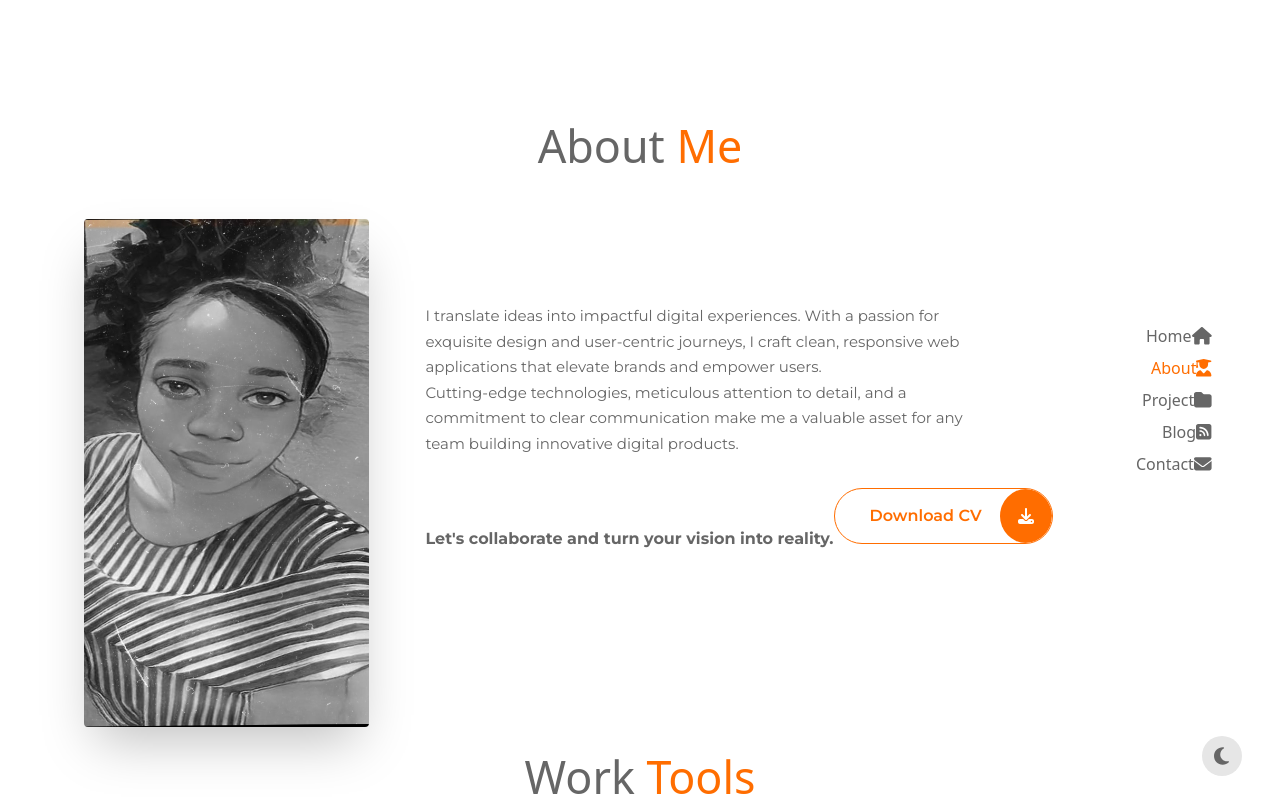
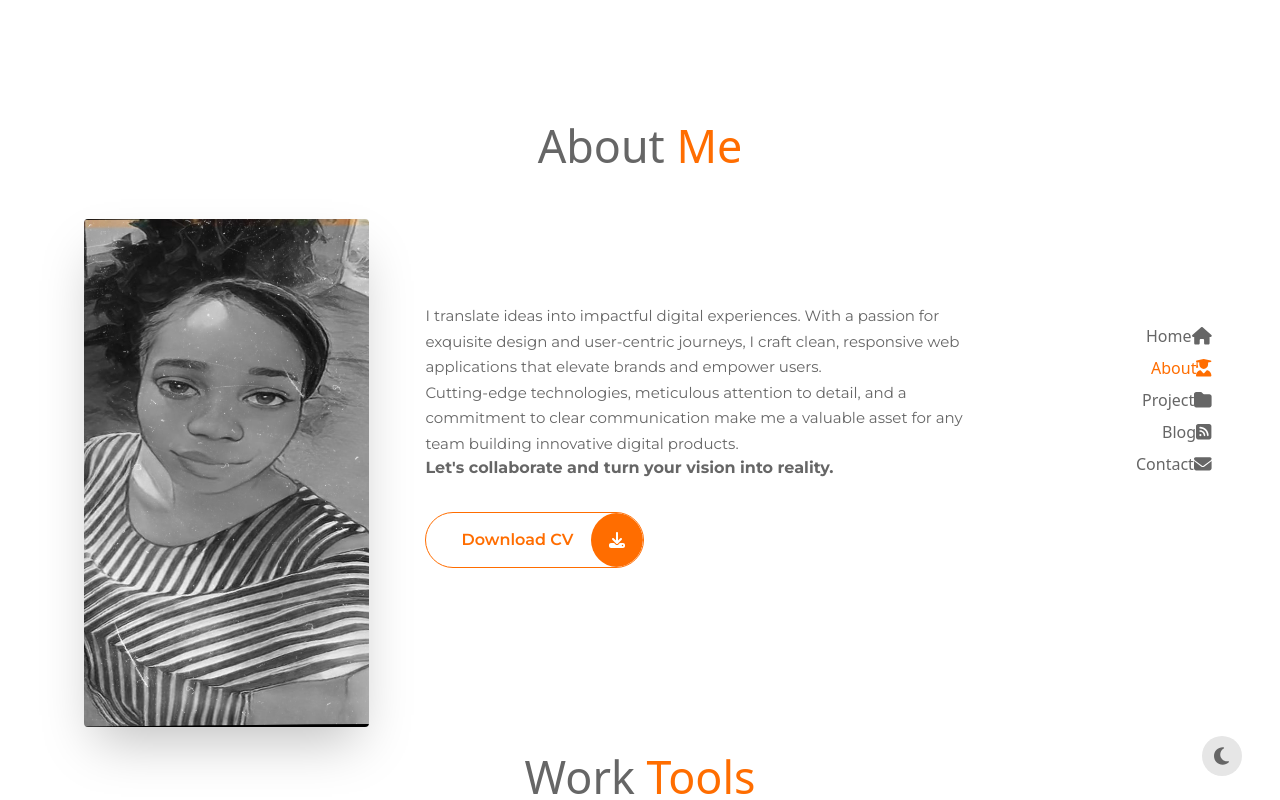
Before and after one commit to Olufunmi13/portfolio, a React (Vite) app: page /about in a window 1280 px wide. Shown: the top 800 px of the page. Built offline with nearby package versions, Linux system fonts and the light colour scheme.

Commit message:
Added a picture

```diff
--- a/src/Data.js
+++ b/src/Data.js
@@ -33,6 +33,14 @@ export const navLinks = [
     },
 
 ];
+
+
+
+import aboutImage from '../src/assets/oluwatuyi.jpg'
+export const about = {
+    img: aboutImage
+}
+
 
 import image1 from '../src/assets/html.png'
 import image2 from '../src/assets/react.png'
--- a/src/components/about.jsx
+++ b/src/components/about.jsx
@@ -1,23 +1,24 @@
 import { FontAwesomeIcon } from "@fortawesome/react-fontawesome";
-// import { Link } from "react-router-dom";
+import { about } from "../Data";
 import "../App.css";
 import Heading from "./customheading";
 import { faDownload } from "@fortawesome/free-solid-svg-icons";
 import Tools from "./tools";
 
-export default function about() {
+export default function About() {
+  const { img } = about;
   return (
     <section className="container ">
       <Heading title={"About "} primaryTitle={"Me"} />
       <div className="flex flex-col  md:flex-row">
         <div>
           <img
-            src="src\assets\oluwatuyi.jpg"
+            src={img}
             alt="profile"
             className="w-full md:mx-5 rounded shadow-2xl"
           />
         </div>
-        <div className=" mt-7 mx-5 font-display md:p-5 md:mt-16 md:mx-14">
+        <div className=" mt-7 mx-5 font-display md:p-5 md:mt-16 md:mx-14 flex flex-col">
           <p className="md:w-4/5">
             I translate ideas into impactful digital experiences. With a passion
             for exquisite design and user-centric journeys, I craft clean,
```
